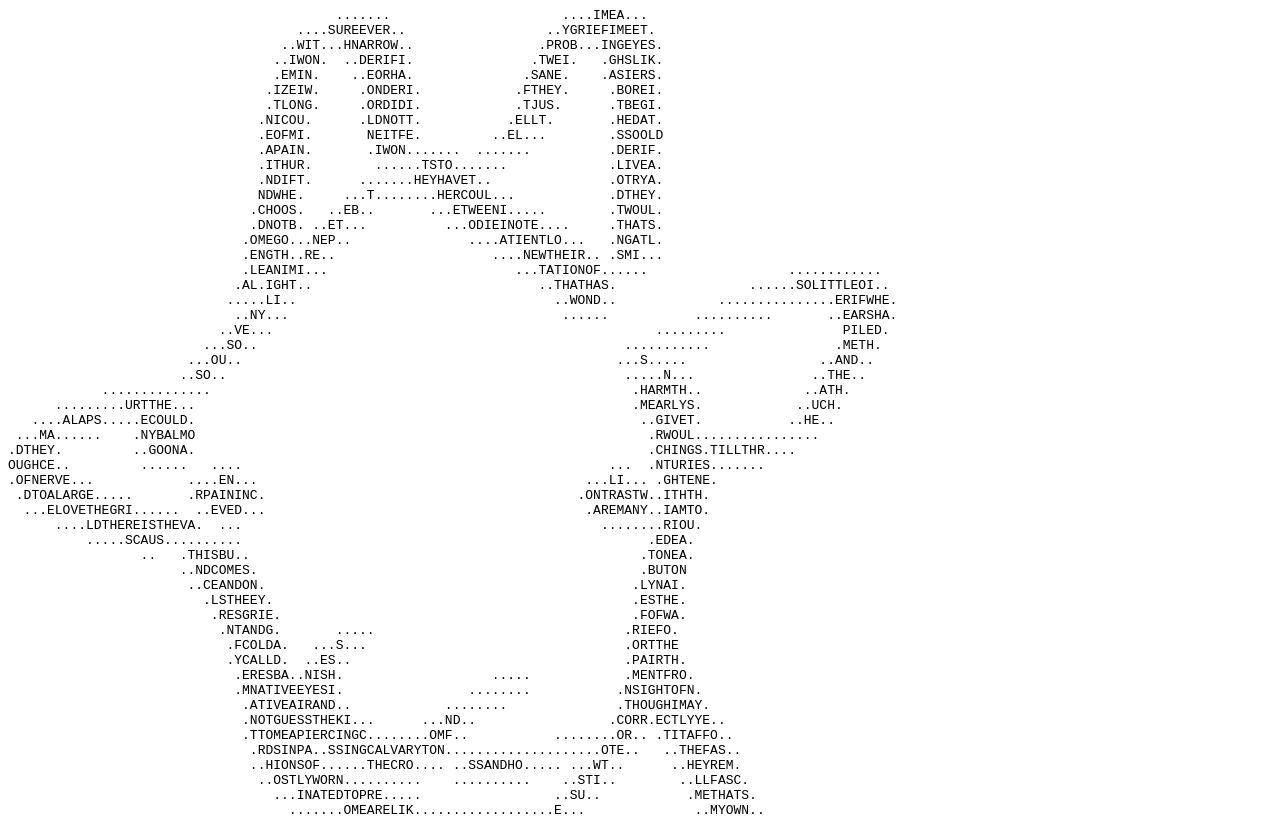
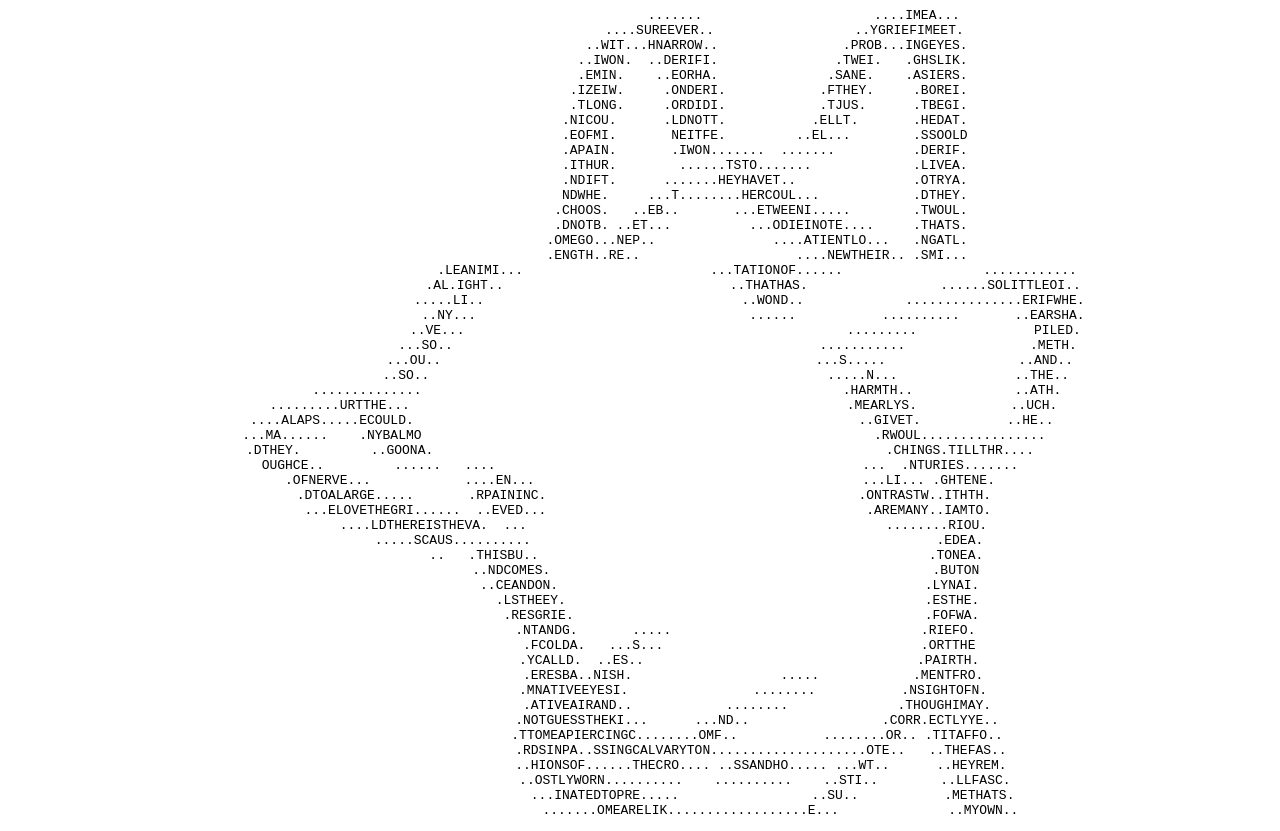
Before and after one commit to LankyCyril/Kirillgrigorev.com, a plain HTML site: page giraffe/index.html in a window 1280 px wide. Drawn offline with Linux system fonts and the light colour scheme.

Commit message:
Centered giraffe

```diff
--- a/giraffe/index.html
+++ b/giraffe/index.html
@@ -1,4 +1,4 @@
-<pre>                                          .......                      ....IMEA...
+<center><pre>                                          .......                      ....IMEA...
                                      ....SUREEVER..                  ..YGRIEFIMEET.
                                    ..WIT...HNARROW..                .PROB...INGEYES.
                                   ..IWON.  ..DERIFI.               .TWEI.   .GHSLIK.
@@ -51,4 +51,4 @@ OUGHCE..         ......   ....                                               ...
                                ..HIONSOF......THECRO.... ..SSANDHO..... ...WT..      ..HEYREM.
                                 ..OSTLYWORN..........    ..........    ..STI..        ..LLFASC.
                                   ...INATEDTOPRE.....                 ..SU..           .METHATS.
-                                    .......OMEARELIK..................E...              ..MYOWN..</pre>
+                                    .......OMEARELIK..................E...              ..MYOWN..</pre></center>
```
